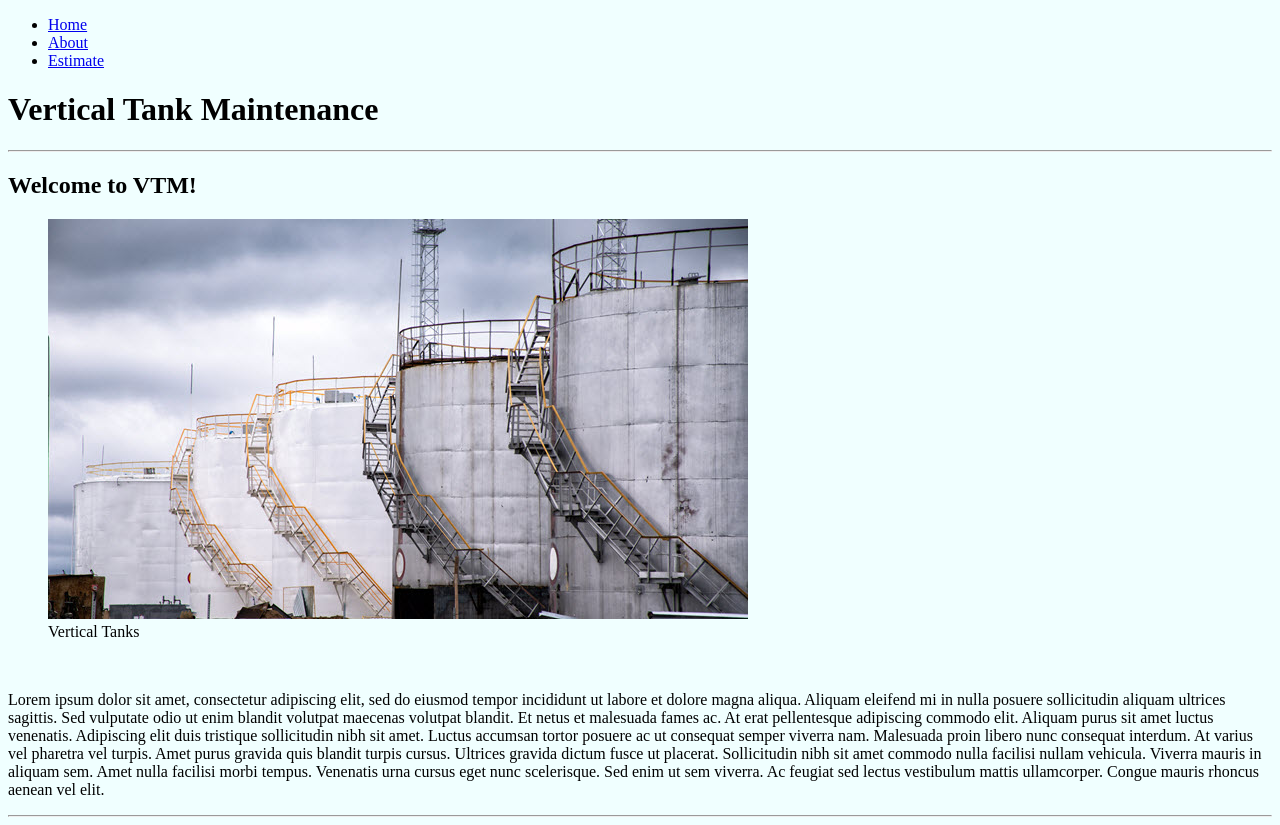
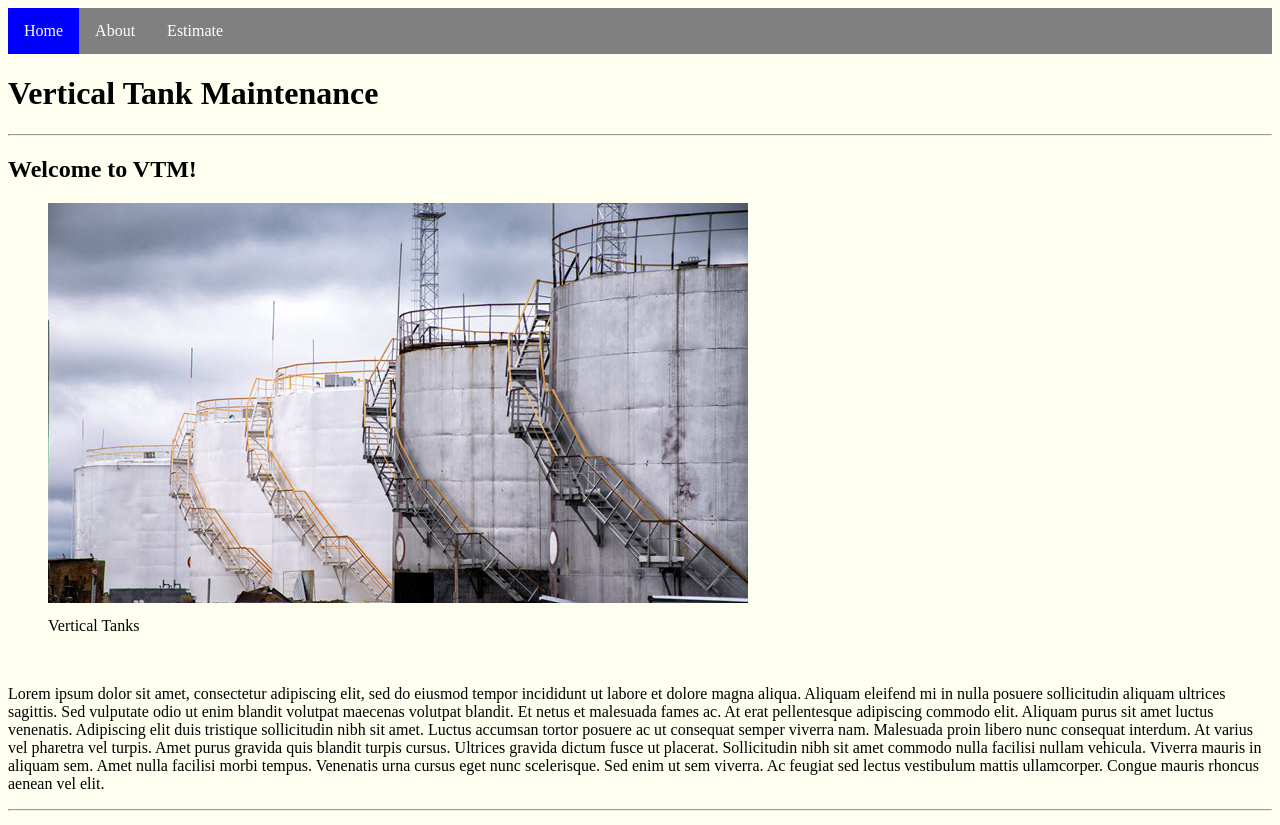
Before and after one commit to alexhingtgen/vtm_site, a Flask app: page / in a window 1280 px wide. Run offline with Flask 2, Linux system fonts and the light colour scheme.

Commit message:
started updating the stylesheet

```diff
--- a/app.py
+++ b/app.py
@@ -1,5 +1,5 @@
 from flask import Flask
-from flask import render_template, request
+from flask import render_template, request, url_for
 
 
 app = Flask(__name__)
@@ -20,9 +20,7 @@ def estimate():
         height = float(form['height'])
         pi = 3.14
         tank_top = pi * radius**2
-        print(tank_top)
         tank_side = 2 * (pi * (radius * height))
-        print(tank_side)
         tank_area = tank_top + tank_side
         total_sqft = tank_area / 144
         material_cost = total_sqft * 25
--- a/static/css/stylesheet.css
+++ b/static/css/stylesheet.css
@@ -1,3 +1,41 @@
 body{
-    background-color: azure;
+    background-color: ivory;
 }
+
+ul {
+    list-style-type: none;
+    margin: 0;
+    padding: 0;
+    overflow: hidden;
+    background-color:grey
+}
+
+li {
+    float: left;
+}
+
+li a{
+    display:block;
+    color:white;
+    text-align:center;
+    padding: 14px 16px;
+    text-decoration: none;
+}
+
+li a:hover:not(.active) {
+    background-color:lightblue;
+}
+
+.active{
+    background-color:blue;
+}
+
+li {
+    display:inline;
+}
+
+
+
+figcaption{
+    margin-top: 10px;
+}
```
